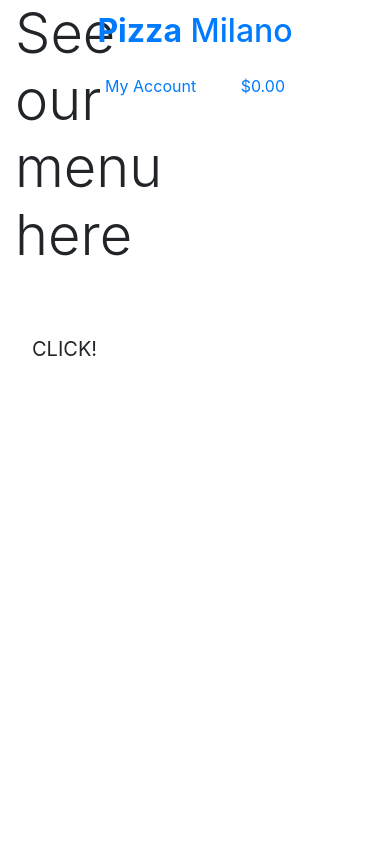
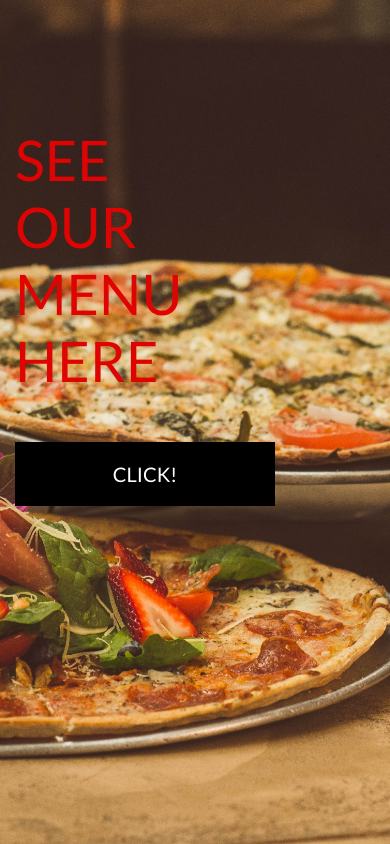
Before and after one commit to Nyberg988/pizza-milano, a Django app: page / in a window 390 px wide. Run offline with Django 3.2, Linux system fonts and the light colour scheme; some libraries are stand-ins or nearby versions.

Commit message:
completed home page header and css

```diff
--- a/pizza_milano/settings.py
+++ b/pizza_milano/settings.py
@@ -147,6 +147,10 @@ USE_TZ = True
 # https://docs.djangoproject.com/en/3.2/howto/static-files/
 
 STATIC_URL = '/static/'
+STATICFILES_DIRS = (os.path.join(BASE_DIR, 'static'),)
+
+MEDIA_URL = '/media/'
+MEDIA_ROOT = os.path.join(BASE_DIR, 'media')
 
 # Default primary key field type
 # https://docs.djangoproject.com/en/3.2/ref/settings/#default-auto-field
--- a/pizza_milano/urls.py
+++ b/pizza_milano/urls.py
@@ -15,9 +15,11 @@ Including another URLconf
 """
 from django.contrib import admin
 from django.urls import path, include
+from django.conf import settings
+from django.conf.urls.static import static
 
 urlpatterns = [
     path('admin/', admin.site.urls),
     path('accounts/', include('allauth.urls')),
     path('', include('home.urls')),
-]
+] + static(settings.MEDIA_URL, document_root=settings.MEDIA_ROOT)
--- /dev/null
+++ b/static/css/base.css
@@ -0,0 +1,81 @@
+html {
+    height: 100%;
+}
+
+body {
+    background: url('/media/pexels-narda-yescas-1566837.jpg') no-repeat center center fixed;
+    background-size: cover;
+    height: calc(100vh - 164px);
+    color: rgb(255, 255, 255);
+    font-family: 'Lato';
+}
+
+/* from Bulma */
+.icon {
+    align-items: center;
+    display: inline-flex;
+    justify-content: center;
+    height: 1.5rem;
+    width: 1.5rem;
+}
+
+.logo-font {
+    text-transform: uppercase;
+}
+
+.main-logo-link {
+    width: fit-content;
+}
+
+.shop-now-button {
+    background: black;
+    color: white;
+    min-width: 260px;
+}
+
+.btn-black {
+    background: rgb(235, 0, 0);
+    color: white;
+}
+
+.shop-now-button:hover,
+.shop-now-button:active,
+.shop-now-button:focus,
+.btn-black:hover,
+.btn-black:active,
+.btn-black:focus {
+    background: rgb(190, 3, 3);
+    color: rgb(255, 255, 255);
+}
+
+.text-black {
+    color: rgb(223, 4, 4) !important;
+}
+
+.border-black {
+    border: 1px solid rgb(185, 0, 0) !important;
+}
+
+/* -------------------------------- Media Queries */
+
+/* Slightly larger container on xl screens */
+@media (min-width: 1200px) {
+    .container {
+        max-width: 100%;
+      }
+}
+
+/* fixed top navbar only on medium and up */
+@media (min-width: 992px) {
+    .fixed-top-desktop-only {
+        position: fixed;
+        top: 0;
+        right: 0;
+        left: 0;
+        z-index: 1030;
+    }
+
+    .header-container {
+
+    }
+}
--- a/templates/base.html
+++ b/templates/base.html
@@ -15,12 +15,15 @@
 
     {% block corecss %}
         <link rel="stylesheet" href="https://stackpath.bootstrapcdn.com/bootstrap/4.4.1/css/bootstrap.min.css" integrity="sha384-Vkoo8x4CGsO3+Hhxv8T/Q5PaXtkKtu6ug5TOeNV6gBiFeWPGFN9MuhOf23Q9Ifjh" crossorigin="anonymous">
+        <link rel="stylesheet" href="https://fonts.googleapis.com/css?family=Lato&display=swap">
+        <link rel="stylesheet" href="{% static 'css/base.css' %}">
     {% endblock %}
 
     {% block extra_css %}
     {% endblock %}
 
     {% block corejs %}
+        <script src="https://kit.fontawesome.com/e9c73d7092.js" crossorigin="anonymous"></script>
         <script src="https://code.jquery.com/jquery-3.4.1.slim.min.js" integrity="sha384-J6qa4849blE2+poT4WnyKhv5vZF5SrPo0iEjwBvKU7imGFAV0wwj1yYfoRSJoZ+n" crossorigin="anonymous"></script>
         <script src="https://cdn.jsdelivr.net/npm/popper.js@1.16.0/dist/umd/popper.min.js" integrity="sha384-Q6E9RHvbIyZFJoft+2mJbHaEWldlvI9IOYy5n3zV9zzTtmI3UksdQRVvoxMfooAo" crossorigin="anonymous"></script>
         <script src="https://stackpath.bootstrapcdn.com/bootstrap/4.4.1/js/bootstrap.min.js" integrity="sha384-wfSDF2E50Y2D1uUdj0O3uMBJnjuUD4Ih7YwaYd1iqfktj0Uod8GCExl3Og8ifwB6" crossorigin="anonymous"></script>
@@ -29,14 +32,14 @@
     {% block extra_js %}
     {% endblock %}
 
-    <title>Pizza Milano {% block extra_title %}{% endblock %}</title>
+    <title>Pizza Milano* {% block extra_title %}{% endblock %}</title>
   </head>
   <body>
     <header class="container-fluid fixed-top">
-        <div class="row">
-            <div class="col-12 col-lg-4 my-auto py-1 py-lg-0 text-center text-lg-left">
+        <div id="topnav" class="row bg-white pt-lg-8 d-none d-lg-flex">
+            <div class="col-16 col-lg-8 my-auto py-1 py-lg-0 text-center text-lg-left">
                 <a href="{% url 'home' %}" class="nav-link main-logo-link">
-                    <h2 class="logo-font text-black my-0"><strong>Pizza</strong> Milano</h2>
+                    <h2 class="logo-font text-black my-0"><strong>Pizza</strong> Milano*</h2>
                 </a>
             </div>
             <div class="col-12 col-lg-4 my-auto py-1 py-lg-0">
```
Also changed, not shown: media/pexels-narda-yescas-1566837.jpg (added).
